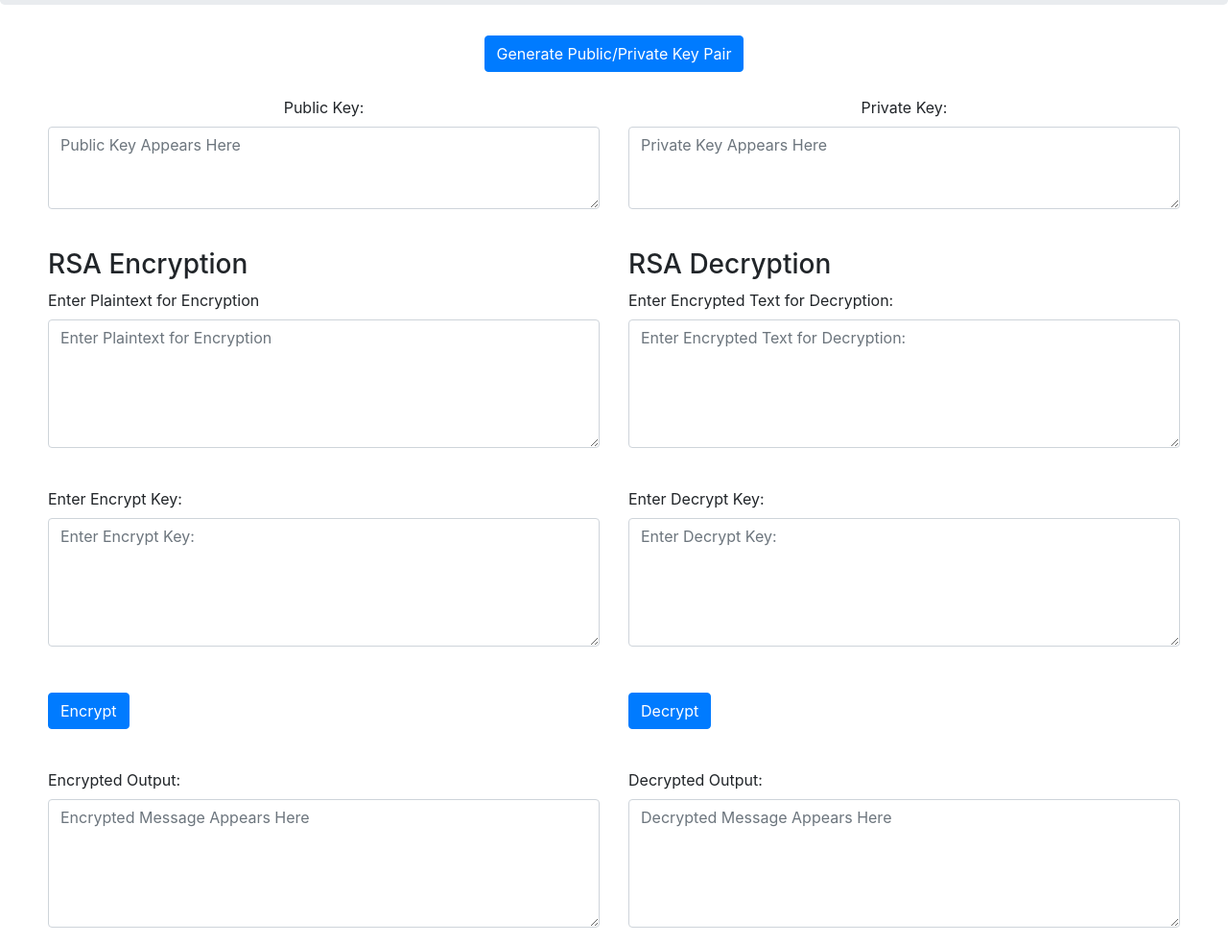
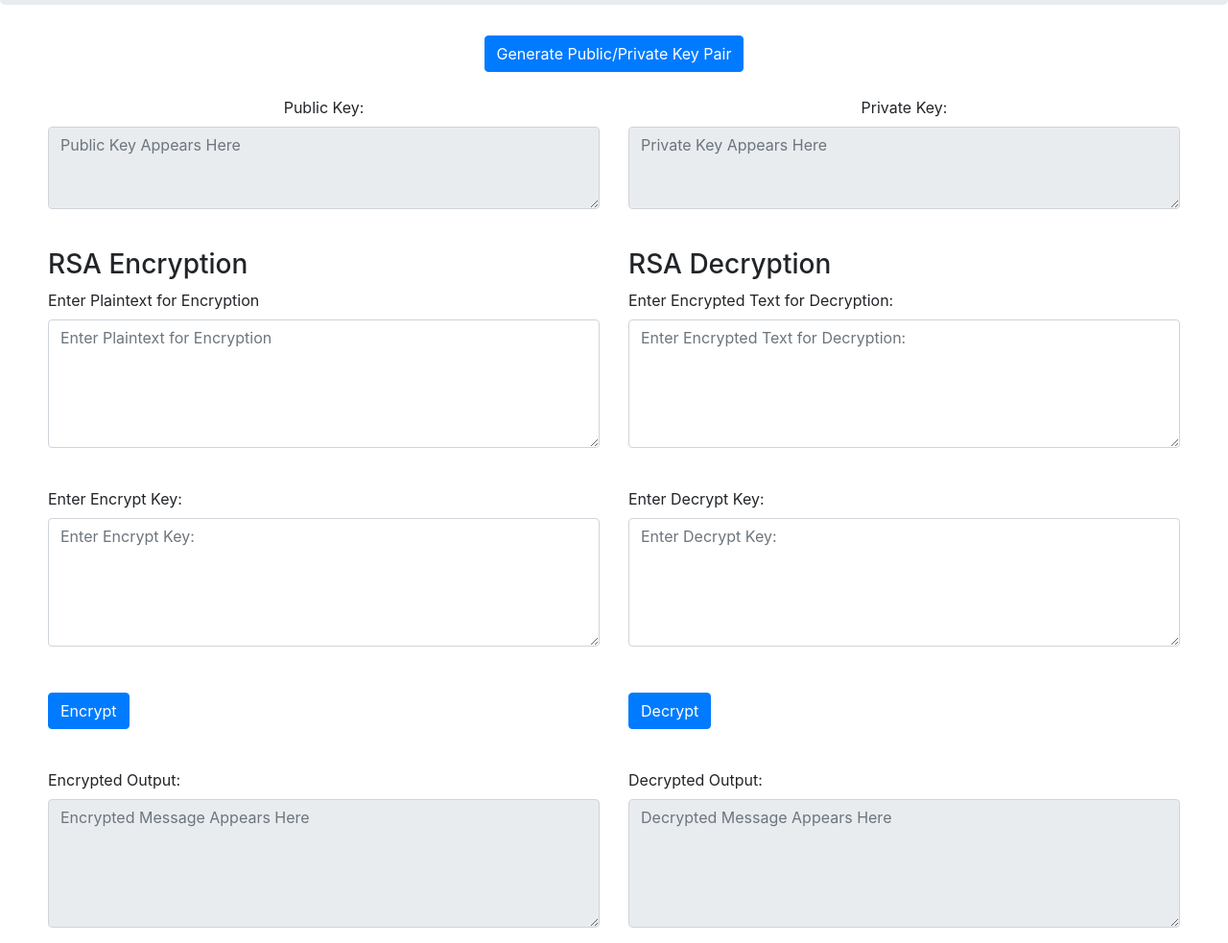
Before and after one commit to austin-michael/HW2, a plain HTML site: page web/index.html in a window 1280 px wide. Shown: the part 219-1202 px from the top of the page at 96% size. Drawn offline with nearby package versions, Linux system fonts and the light colour scheme.

Commit message:
Deleted some uneccessary code and added a couple things to the html.

```diff
--- a/web/index.html
+++ b/web/index.html
@@ -16,23 +16,6 @@
 
 </head>
 <body>
-
-  <!-- <div class="jumbotron text-center">
-      <h1>Cryptanalysis</h1>
-      <p>The following will allow you to crack the key used for Columnar Transpostion given the plaintext and corresponding ciphertext.</p>
-  </div>
-
-  <div class="row">
-    <div class="col form-group text-center">
-      <label for="plaintext">Plaintext:</label>
-      <textarea class="form-control" rows="5" id="plaintext"></textarea>
-    </div>
-    <div class="col form-group text-center">
-      <label for="ciphertext">Ciphertext:</label>
-      <textarea class="form-control" rows="5" id="ciphertext"></textarea>
-    </div>
-  </div> -->
-
   <div class="jumbotron text-center">
       <h1>RSA Cryptosystem</h1>
       <p>The following will allow you to Generate a public and private key pair, decrypt, and encrypt your message.</p>
@@ -45,11 +28,11 @@
   <div class="row">
     <div class="col form-group text-center">
       <label for="pubKey">Public Key:</label>
-      <textarea class="form-control" rows="3" id="pubKey" placeholder="Public Key Appears Here"></textarea>
+      <textarea readonly class="form-control" rows="3" id="pubKey" placeholder="Public Key Appears Here"></textarea>
     </div>
     <div class="col form-group text-center">
       <label for="priKey">Private Key:</label>
-      <textarea class="form-control" rows="3" id="priKey" placeholder="Private Key Appears Here"></textarea>
+      <textarea readonly class="form-control" rows="3" id="priKey" placeholder="Private Key Appears Here"></textarea>
     </div>
   </div>
 
@@ -84,11 +67,11 @@
   <div class="row">
       <div class="col form-group">
         <label for="encrypt">Encrypted Output:</label>
-        <textarea class="form-control" rows="5" id="encryptOutput" placeholder="Encrypted Message Appears Here"></textarea>
+        <textarea readonly class="form-control" rows="5" id="encryptOutput" placeholder="Encrypted Message Appears Here"></textarea>
       </div>
       <div class="col form-group">
         <label for="decrypt">Decrypted Output:</label>
-        <textarea class="form-control" rows="5" id="decryptOutput" placeholder="Decrypted Message Appears Here"></textarea>
+        <textarea readonly class="form-control" rows="5" id="decryptOutput" placeholder="Decrypted Message Appears Here"></textarea>
       </div>
     </div>
 
```
